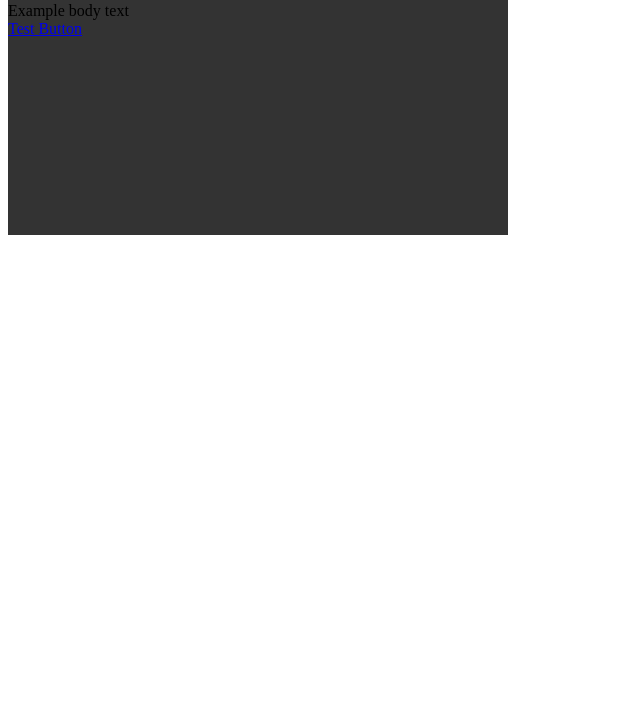
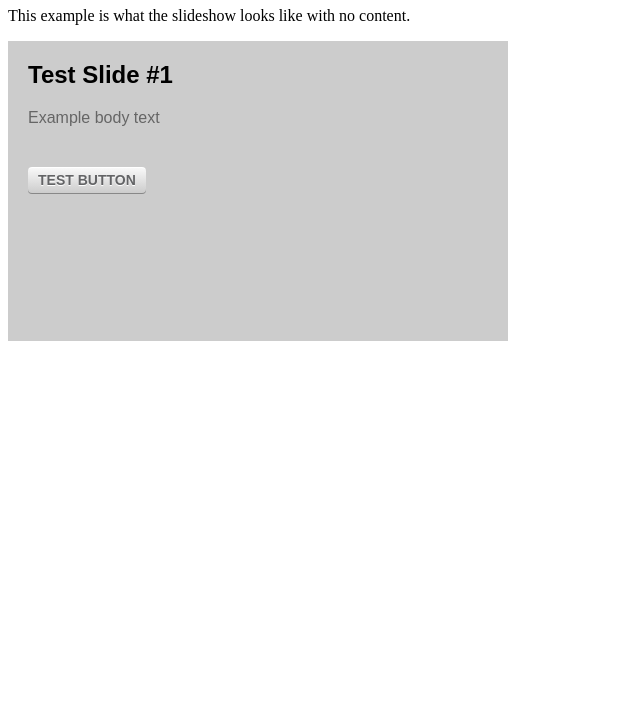
Before and after one commit to robmclarty/robslidejs, a plain HTML site: page examples/default.html in a window 1280 px wide. Shown: the part 73-800 px from the top of the page, without its empty margins (0-640 px from the left). Drawn offline with nearby package versions, Linux system fonts and the light colour scheme.

Commit message:
Add custom CSS to default example to make it look pretty

```diff
--- a/examples/default.html
+++ b/examples/default.html
@@ -1,9 +1,12 @@
 <!DOCTYPE html>
 <html>
   <head>
-    <title>Default | robslidejs</title>
+    <title>Default Example | robslidejs</title>
+    <link href="stylesheets/robslide.css" media="all" rel="stylesheet" type="text/css">
   </head>
   <body>
+    <h1>Default Example</h1>
+    <p>This example is what the slideshow looks like with no content.</p>
     <div id="example-slideshow"></div>
 
     <script type="text/javascript" src="https://ajax.googleapis.com/ajax/libs/jquery/1.7.1/jquery.min.js"></script>
--- /dev/null
+++ b/examples/stylesheets/robslide.css
@@ -0,0 +1,81 @@
+/* General styles for all content in the slideshow */
+.robslide {
+  font-family: Arial, Helvetica, sans-serif;
+  color: #000;
+}
+/* Style these three elements in conjunction for general-purpose
+   layout styles (e.g., the padding (actually, margin) around all
+   the inside content elements). */
+h2.robslide-title,
+div.robslide-body,
+a.robslide-link {
+  margin: 20px;
+}
+h2.robslide-title {
+  margin-bottom: 10px;
+  font-size: 24px;
+  font-weight: bold;
+  color: #000;
+}
+div.robslide-body {
+  margin-bottom: 20px;
+  font-size: 16px;
+  font-weight: normal;
+  color: #666;
+}
+a.robslide-link,
+a.robslide-link:link,
+a.robslide-link:visited {
+  display: inline-block;
+  padding: 5px 10px;
+  font-size: 14px;
+  font-weight: bold;
+  cursor: pointer;
+  color: #636466 !important;
+  text-shadow: 0 1px 0 white;
+  text-decoration: none;
+  text-transform: uppercase;
+  -webkit-border-radius: 4px;
+     -moz-border-radius: 4px;
+      -ms-border-radius: 4px;
+       -o-border-radius: 4px;
+          border-radius: 4px;
+  -webkit-box-shadow: 0 1px 0 0 #888, 0 1px 0 0 white inset;
+     -moz-box-shadow: 0 1px 0 0 #888, 0 1px 0 0 white inset;
+      -ms-box-shadow: 0 1px 0 0 #888, 0 1px 0 0 white inset;
+       -o-box-shadow: 0 1px 0 0 #888, 0 1px 0 0 white inset;
+          box-shadow: 0 1px 0 0 #888, 0 1px 0 0 white inset;
+  background-color: #ccc;
+  background-image: -webkit-gradient(linear, 0% 0%, 0% 100%, from(#fafafa), to(#ccc));
+  background-image: -webkit-linear-gradient(top, #fafafa, #ccc);
+  background-image:    -moz-linear-gradient(top, #fafafa, #ccc);
+  background-image:     -ms-linear-gradient(top, #fafafa, #ccc);
+  background-image:      -o-linear-gradient(top, #fafafa, #ccc);
+  background-image:         linear-gradient(top, #fafafa, #ccc);
+}
+a.robslide-link:hover,
+a.robslide-link:focus {
+  text-shadow: 0 1px 0 #e6e6e6;
+  background-color: #b5b5b5;
+  background-image: -webkit-gradient(linear, 0% 0%, 0% 100%, from(#e8e8e8), to(#b5b5b5));
+  background-image: -webkit-linear-gradient(top, #e8e8e8, #b5b5b5);
+  background-image:    -moz-linear-gradient(top, #e8e8e8, #b5b5b5);
+  background-image:     -ms-linear-gradient(top, #e8e8e8, #b5b5b5);
+  background-image:      -o-linear-gradient(top, #e8e8e8, #b5b5b5);
+  background-image:         linear-gradient(top, #e8e8e8, #b5b5b5);
+}
+a.robslide-link:active {
+  text-shadow: 0 1px 0 #e6e6e6;
+  -webkit-box-shadow: 0 1px 0 0 white, 0 1px 1px 0 #666 inset;
+     -moz-box-shadow: 0 1px 0 0 white, 0 1px 1px 0 #666 inset;
+      -ms-box-shadow: 0 1px 0 0 white, 0 1px 1px 0 #666 inset;
+       -o-box-shadow: 0 1px 0 0 white, 0 1px 1px 0 #666 inset;
+          box-shadow: 0 1px 0 0 white, 0 1px 1px 0 #666 inset;
+  background-color: #adadad;
+  background-image: -webkit-gradient(linear, 0% 0%, 0% 100%, from(#adadad), to(#e0e0e0));
+  background-image: -webkit-linear-gradient(top, #adadad, #e0e0e0);
+  background-image:    -moz-linear-gradient(top, #adadad, #e0e0e0);
+  background-image:     -ms-linear-gradient(top, #adadad, #e0e0e0);
+  background-image:      -o-linear-gradient(top, #adadad, #e0e0e0);
+  background-image:         linear-gradient(top, #adadad, #e0e0e0);
+}
--- a/source/robslide.js
+++ b/source/robslide.js
@@ -15,15 +15,15 @@
 
   var plugin_name = 'robslide';
   var defaults = {
-    width: 500,
-    height: 300,
-    delay: 5000,
-    speed: 2000,
+    width: 500,  // pixels
+    height: 300, // pixels
+    delay: 5000, // milliseconds before the next slide will be loaded
+    speed: 2000, // milliseconds transitioning from one slide to the next
     slides: [
       {
         title: 'Test Slide #1',
         body: 'Example body text',
-        bg_color: '#333',
+        bg_color: '#ccc',
         image_url: '',
         link_label: 'Test Button',
         link_url: 'http://testlocation.com'
@@ -49,8 +49,8 @@
 
   RobSlide.prototype.init = function () {
     var that = this;
-    $(this.element).append('<div id="robslide-foreground"/>');
-    $(this.element).append('<div id="robslide-background"/>'); // TODO: is there a way of doing the following 4 lines (inclusive) in 2?
+    $(this.element).append('<div id="robslide-foreground"/>'); // TODO: is there a way of doing the following 4 lines (inclusive) in 2?
+    $(this.element).append('<div id="robslide-background"/>');
     var background_element = $(this.element).find('#robslide-background');
     var foreground_element = $(this.element).find('#robslide-foreground');
     var interval_id = -1; // initialized to something invalid
@@ -73,10 +73,10 @@
     function stop () {
       clearInterval(interval_id);
       console.log("robslide stopped");
-    }
+    };
 
     function start () {
-      interval_id = setInterval(switch_slides, that.options.delay);
+      interval_id = setInterval(switch_slides, that.options.delay); // TODO: is there a better alternative than setInterval?
       console.log("robslide started");
     };
 
@@ -91,19 +91,10 @@
       console.log("robslide containers created");
     };
 
-    function load_data () {
-      console.log("robslide data loaded");
-    };
+    function configure_containers () {
+      // Attach main slideshow class to main container.
+      $(that.element).addClass('robslide');
 
-    function load_images () {
-      var stuff = "";
-      for (var i = 0; i < that.slide_count; i += 1) {
-        stuff += ", " + that.options.slides[i].image_url;
-      }
-      console.log("robslide images loaded");
-    };
-
-    function configure_containers () {
       // Set CSS positioning so background and foreground overlap
       $(that.element).css('position', 'relative');
       background_element.css('position', 'absolute');
@@ -124,6 +115,18 @@
       load_slide(background_element, that.options.slides[1]); // the background is set to slide #2 (so the foreground slide #1 will fade into the background, switching to the 'next' slide)
 
       console.log("robslide containers configured");
+    };
+
+    function load_data () {
+      console.log("robslide data loaded");
+    };
+
+    function load_images () {
+      var stuff = "";
+      for (var i = 0; i < that.slide_count; i += 1) {
+        stuff += ", " + that.options.slides[i].image_url;
+      }
+      console.log("robslide images loaded");
     };
 
     function load_slide (el, data) {
```
